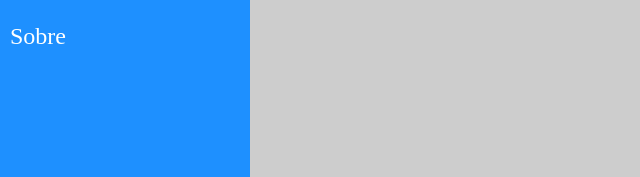
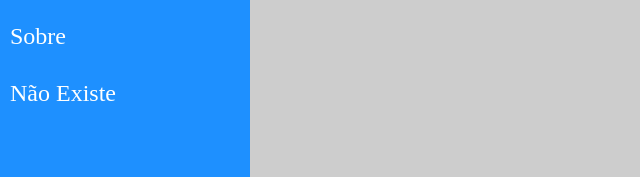
Before and after one commit to thiagobarso/udemy-curso-react-coder, a React (Create React App) app: page / in a window 1280 px wide. Shown: the part 174-351 px from the top of the page, without its empty margins (0-640 px from the left). Built offline with nearby package versions, Linux system fonts and the light colour scheme.

Commit message:
58. Entendendo o parâmetro Exact

```diff
--- a/src/components/layout/Content.jsx
+++ b/src/components/layout/Content.jsx
@@ -11,7 +11,7 @@ const Content = props => {
             <Routes>
                 <Route path="/about" element={<About />} />
                 <Route path="/param/:id" element={<Param />} />
-                <Route path="/" element={<Home />} />
+                <Route exact path="/" element={<Home />} />
             </Routes>
         </main>
     );
--- a/src/components/layout/Menu.jsx
+++ b/src/components/layout/Menu.jsx
@@ -19,6 +19,9 @@ const Menu = props => {
                     <li>
                         <Link to="/about">Sobre</Link>
                     </li>
+                    <li>
+                        <Link to="/about2">Não Existe</Link>
+                    </li>
                 </ul>
             </nav>
         </aside>
```
